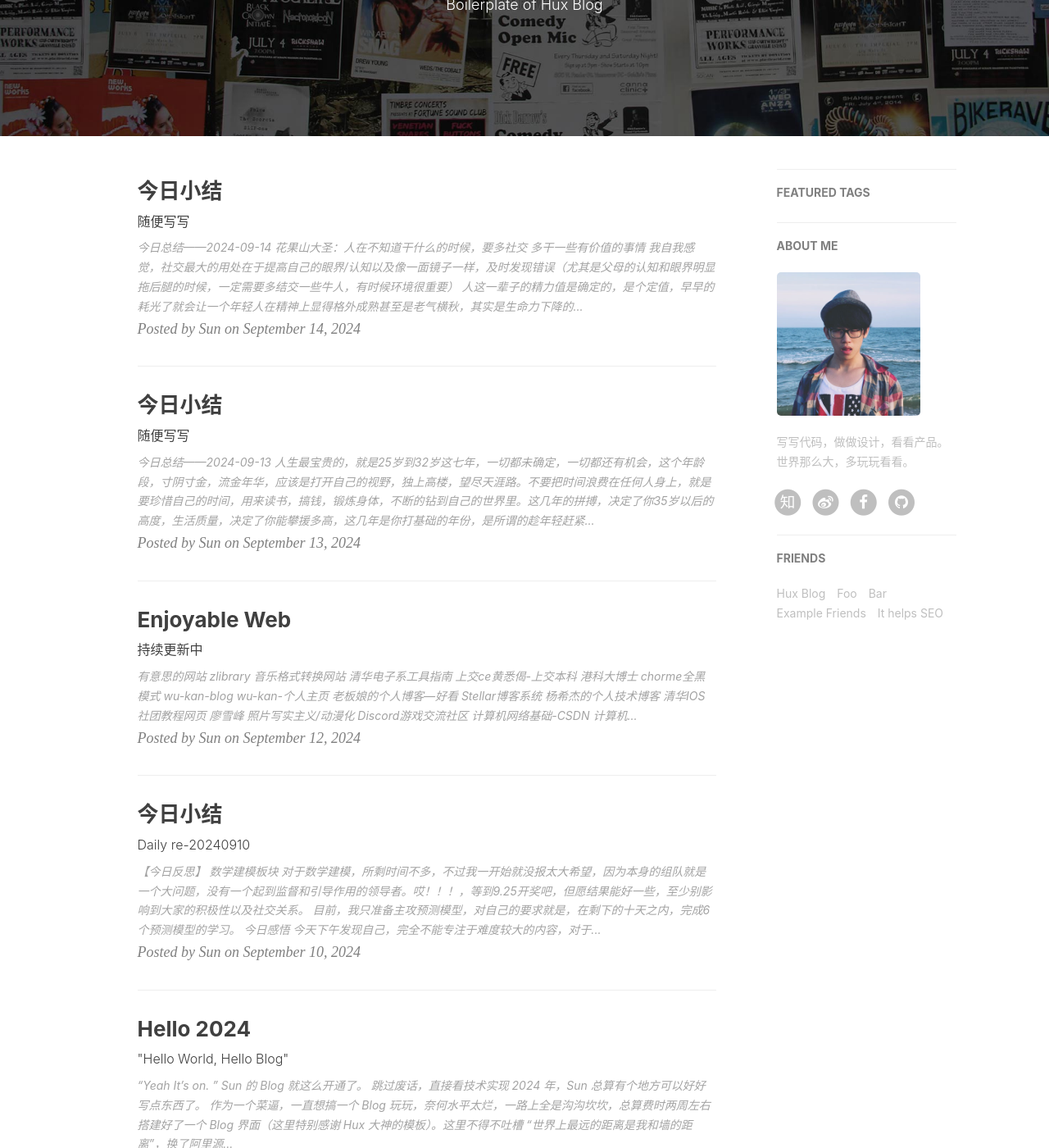
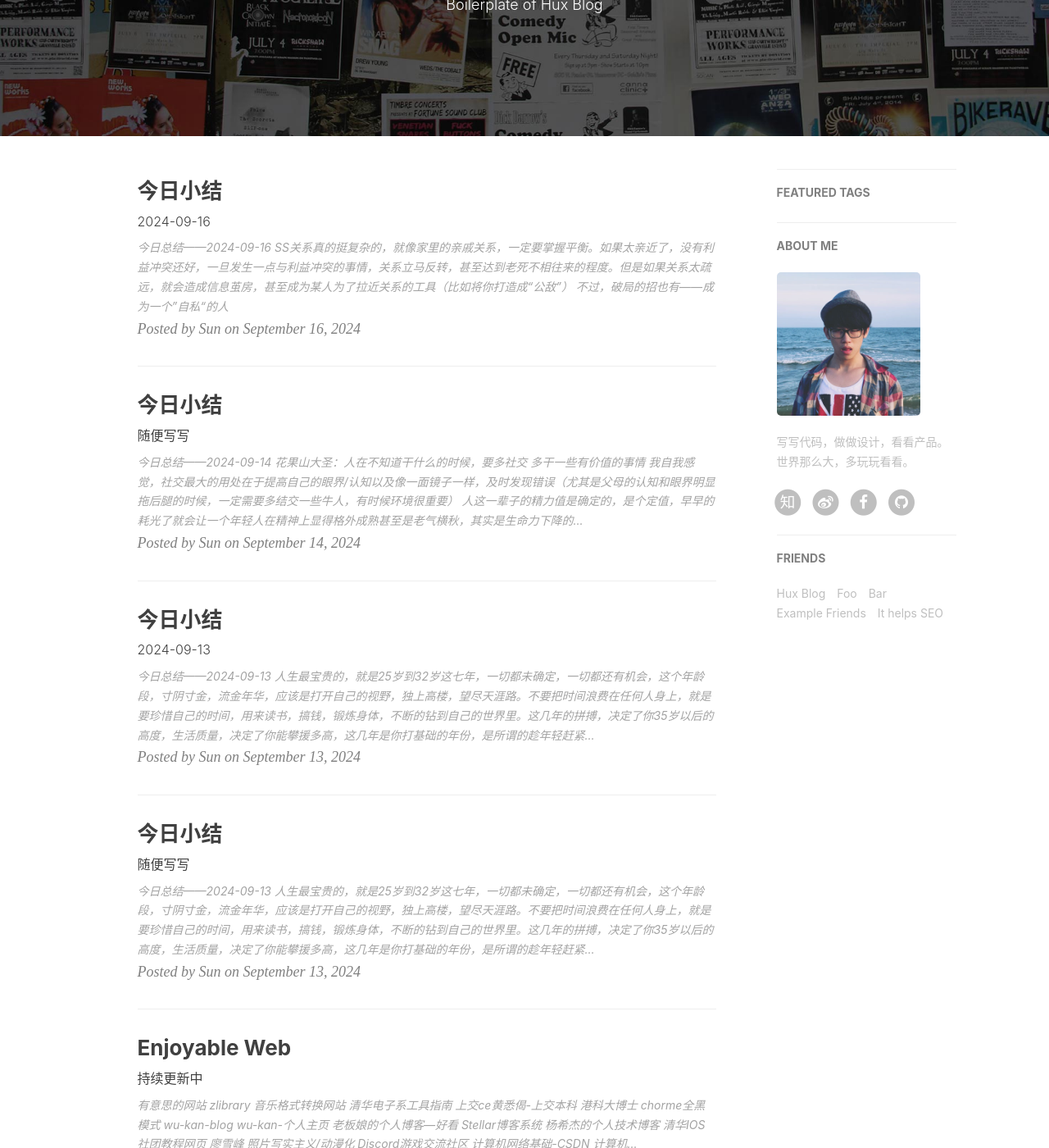
Before and after one commit to sunming3316/sunming3316.github.io, a Jekyll site: the page built from index.html, in a window 1280 px wide and 1400 px high, scrolled down 252 px. Shown: the whole window at 82% size. Built offline with Jekyll 4.4.1, drawn with Linux system fonts in a browser that asks for light colours; nearby versions of some CDN libraries; the list of posts is cut into pages by our own code; comment, search, counter and statistics services are not loaded.

Commit message:
2024-09-16

```diff
--- a/_posts/2024-09-10-daili-re.markdown
+++ b/_posts/2024-09-10-Daily-re.markdown
@@ -1,7 +1,7 @@
 ---
 layout:     post
 title:      "今日小结"
-subtitle:   "Daily re-20240910"
+subtitle:   "2024-09-10"
 date:       2024-09-10
 author:     "Sun"
 
--- /dev/null
+++ b/_posts/2024-09-13-Daily-re.markdown
@@ -0,0 +1,22 @@
+---
+layout:     post
+title:      "今日小结"
+subtitle:   "2024-09-13"
+date:       2024-09-13
+author:     "Sun"
+
+catalog: true
+
+---
+
+
+# 今日总结——2024-09-13
+
+人生最宝贵的，就是25岁到32岁这七年，一切都未确定，一切都还有机会，这个年龄段，寸阴寸金，流金年华，应该是打开自己的视野，独上高楼，望尽天涯路。不要把时间浪费在任何人身上，就是要珍惜自己的时间，用来读书，搞钱，锻炼身体，不断的钻到自己的世界里。这几年的拼搏，决定了你35岁以后的高度，生活质量，决定了你能攀援多高，这几年是你打基础的年份，是所谓的趁年轻赶紧搞钱的那几年要结结实实的打一个人生基本盘。海阔凭鱼跃，天高任鸟飞，这几年就是展翅放开飞，放手博，享受充裕的自由权，决策权，一切都是自己说了算，不要做巨婴，不要焦虑，往前看，向前冲。
+
+冷知识：成年人大脑26岁才逐渐开始发育完全。
+更恰当的说法是，大脑在20多岁达到相对成熟的状态，但仍然保持着终生学习和适应的能力。
+
+不管你愿不愿意接受，人生的每个阶段都是连续的：四十多岁的职业危机，源于三十多岁时没有占据一个有高度的平台；三十多岁时的焦头烂额，又源于二十多岁的不扎实的专业基础。
+
+所以，浪费了这么多年，赶紧学一学
--- /dev/null
+++ b/_posts/2024-09-16-Daily-re.markdown
@@ -0,0 +1,17 @@
+---
+layout:     post
+title:      "今日小结"
+subtitle:   "2024-09-16"
+date:       2024-09-16
+author:     "Sun"
+
+catalog: true
+
+---
+
+
+# 今日总结——2024-09-16
+
+SS关系真的挺复杂的，就像家里的亲戚关系，一定要掌握平衡。如果太亲近了，没有利益冲突还好，一旦发生一点与利益冲突的事情，关系立马反转，甚至达到老死不相往来的程度。但是如果关系太疏远，就会造成信息茧房，甚至成为某人为了拉近关系的工具（比如将你打造成“公敌”）
+
+不过，破局的招也有——成为一个”自私“的人
```
